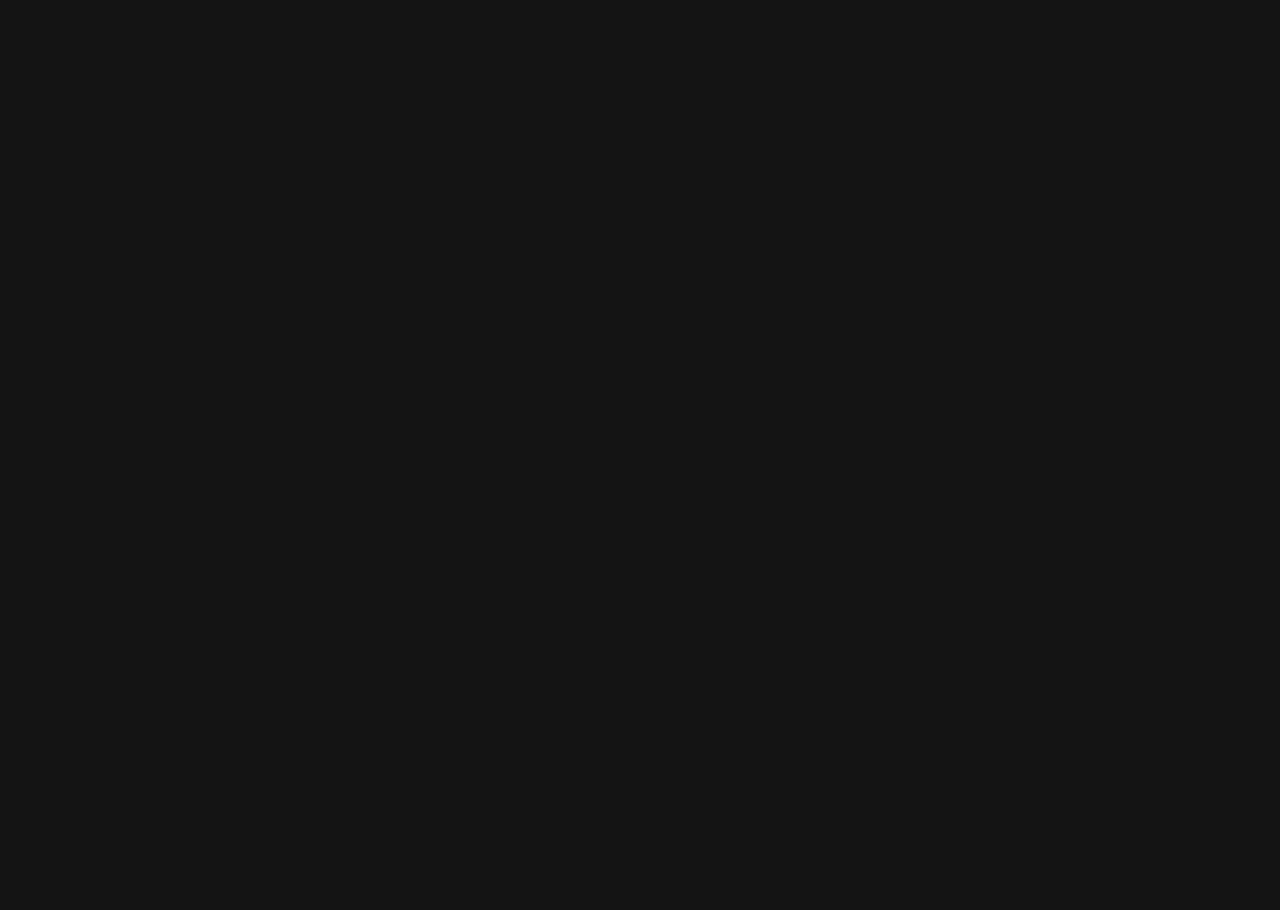
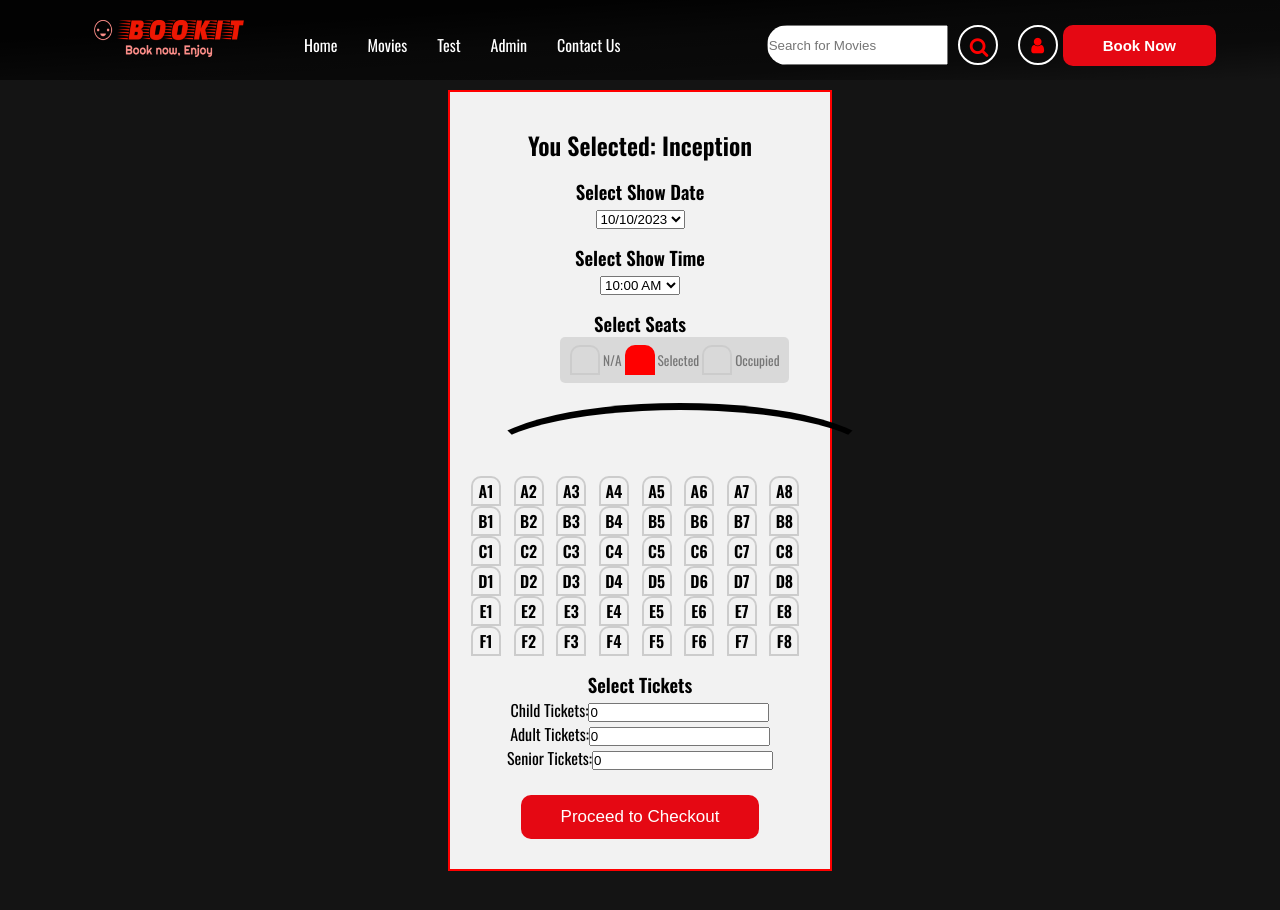
Before and after one commit to MenaceHecker/bookit, a React (Create React App) app: page /BookingPage in a window 1280 px wide. Before the commit this address had no page. Shown: the top 910 px of the page. Before the commit the page ends 800 px from the top, so only its background shows below. Built offline with nearby package versions, Linux system fonts and the light colour scheme.

Commit message:
BookingPage
Add BookingPage which allows user to select showday, showtime, seats, and tickets (based on age). Added BookingPage Route to App.jsx

```diff
--- a/src/App.jsx
+++ b/src/App.jsx
@@ -12,6 +12,7 @@
 import ManageMovies from "./Admin Pages/ManageMovies";
 import ManageUsers from "./Admin Pages/ManageUsers";
 import ManagePromotions from "./Admin Pages/ManagePromotions";
+import BookingPage from "./components/BookMovie/BookingPage";
 const App = () => {
   return (
     <>
@@ -29,6 +30,7 @@
           <Route exact path='/ManageMovies' element={<ManageMovies/>}/>
           <Route exact path='/ManageUsers' element={<ManageUsers/>}/>
           <Route exact path='/ManagePromotions' element={<ManagePromotions/>}/>
+          <Route exact path='/BookingPage' element={<BookingPage/>}/>
         </Routes>
     </>
   );
--- /dev/null
+++ b/src/components/BookMovie/AgeSelector.css
@@ -0,0 +1,4 @@
+.select_tickets_row {
+    display: flex;
+    flex-direction: column;
+}
--- /dev/null
+++ b/src/components/BookMovie/AgeSelector.jsx
@@ -0,0 +1,51 @@
+import React from 'react';
+import './AgeSelector.css'
+
+const AgeSelector = ({ selectedSeats, setSelectedTickets }) => {
+
+  const handleTicketSelect = (e) => {
+    const selectedValue = e.target.value;
+    setSelectedTickets(prevTickets => ({
+      ...prevTickets,
+      [selectedValue]: prevTickets[selectedValue] + 1
+    }));
+  };
+
+  return (
+    <div className="select_tickets_row">
+      <h3>Select Tickets</h3>
+      <label>
+        Child Tickets:
+        <input
+          type="number"
+          value={selectedSeats.child}
+          min="0"
+          onChange={handleTicketSelect}
+          name="child"
+        />
+      </label>
+      <label>
+        Adult Tickets:
+        <input
+          type="number"
+          value={selectedSeats.adult}
+          min="0"
+          onChange={handleTicketSelect}
+          name="adult"
+        />
+      </label>
+      <label>
+        Senior Tickets:
+        <input
+          type="number"
+          value={selectedSeats.senior}
+          min="0"
+          onChange={handleTicketSelect}
+          name="senior"
+        />
+      </label>
+    </div>
+  );
+};
+
+export default AgeSelector;
--- /dev/null
+++ b/src/components/BookMovie/BookMovie.css
@@ -0,0 +1,43 @@
+.book_movie_container {
+    background-color: #f2f2f2; /* Make off white */
+    border: 2px solid red;
+    padding: 20px; /* Add padding for spacing inside the container */
+    text-align: center; /* Center the content */
+    width: 30%;
+    height: 10%;
+    margin: auto;
+    margin-top: 10px;
+    margin-bottom: 100px;
+
+}
+
+.movie_detail {
+    margin-top:15px;
+    margin-bottom: 15px;
+}
+.show_day_selector {
+    margin-top:15px;
+    margin-bottom: 15px;
+}
+
+.show_time_selector {
+    margin-top:15px;
+    margin-bottom: 15px;
+}
+
+.seat_selector {
+    margin-top:15px;
+    margin-bottom: 15px;
+
+}
+
+.age_selector {
+    margin-top:15px;
+    margin-bottom: 15px;
+}
+
+.book_movie_button {
+    border-radius: 10px;
+    margin-top:10px;
+    margin-bottom: 10px;
+}
--- /dev/null
+++ b/src/components/BookMovie/BookMovie.jsx
@@ -0,0 +1,79 @@
+import React, { useState } from 'react';
+import MovieDetail from './MovieDetail';
+import ShowTimeSelector from './ShowTimeSelector';
+import SeatSelector from './SeatSelector';
+import AgeSelector from './AgeSelector';
+import ShowDateSelector from './ShowDateSelector';
+import './BookMovie.css';
+import { Link } from 'react-router-dom';
+
+const BookMovie = () => {
+  const [selectedMovie] = useState({ movieTitle: 'Inception' });
+  const [showDates] = useState([
+    '2023-10-10', // Assuming this is in YYYY-MM-DD format
+    '2023-10-11',
+    '2023-10-12',
+  ]);
+
+  const [selectedShowDate, setSelectedShowDate] = useState(showDates[0]); // Initialize selected show day
+  const [showTimes] = useState(['10:00 AM', '2:00 PM', '6:00 PM']);
+  const [selectedTime, setSelectedTime] = useState(showTimes[0]);
+
+  const rows = ['A', 'B', 'C', 'D', 'E', 'F'];
+  const columns = [1, 2, 3, 4, 5, 6, 7, 8];
+  const availableSeats = rows.flatMap(row => columns.map(col => `${row}${col}`));
+
+  const [selectedSeats, setSelectedSeats] = useState([]);
+
+  const [selectedTickets, setSelectedTickets] = useState({
+    child: 0,
+    adult: 0,
+    senior: 0,
+  });
+
+
+
+  const handleTimeSelect = (e) => {
+    setSelectedTime(e.target.value);
+  };
+
+  const handleShowDateSelect = (e) => {
+    setSelectedShowDate(e.target.value);
+  };
+
+  return (
+    <div className="book_movie_container">
+
+      <div className = "movie_detail">
+      <MovieDetail selectedMovie={selectedMovie} />
+      </div>
+
+      <div className = "show_day_selector">
+      <ShowDateSelector
+        showDates={showDates}
+        selectedShowDate={selectedShowDate}
+        handleShowDateSelect={handleShowDateSelect}
+      />
+      </div>
+
+      <div className = "show_time_selector">
+      <ShowTimeSelector showTimes={showTimes} selectedTime={selectedTime} handleTimeSelect={handleTimeSelect} />
+      </div>
+
+      <div className = "seat_selector">
+      <SeatSelector availableSeats={availableSeats} setSelectedSeats={setSelectedSeats} />
+      </div>
+
+      <div className = "age_selector" >
+      <AgeSelector selectedSeats={selectedTickets} setSelectedTickets={setSelectedTickets} /> {/** Change to Select tickets based on age: child, adult, senior */}
+      </div>
+
+      <Link to = "/Checkout">
+        <button className="book_movie_button">Proceed to Checkout</button>
+      </Link>
+
+    </div>
+  );
+};
+
+export default BookMovie;
--- /dev/null
+++ b/src/components/BookMovie/BookingPage.jsx
@@ -0,0 +1,16 @@
+import React from 'react';
+import BookMovie from './BookMovie';
+import Header from '../header/header';
+
+
+function BookingPage () {
+    return (
+        <div>
+            <Header/>
+            <BookMovie  />
+
+        </div>
+    );
+};
+
+export default BookingPage;
--- /dev/null
+++ b/src/components/BookMovie/MovieDetail.jsx
@@ -0,0 +1,12 @@
+import React from 'react';
+//Might just delete this
+const MovieDetail = ({ selectedMovie }) => {
+  return (
+    <div>
+      <h2>You Selected: {selectedMovie.movieTitle}</h2>
+
+    </div>
+  );
+};
+
+export default MovieDetail;
--- /dev/null
+++ b/src/components/BookMovie/SeatSelector.css
@@ -0,0 +1,76 @@
+.seat-container {
+    display: grid;
+    grid-template-columns: repeat(2, 1fr) repeat(4, 1fr) repeat(2, 1fr);
+   padding-left: 0px;
+   margin-left:0px;
+    column-gap: 1px;
+  }
+
+  .seat {
+
+    border: 2px solid #ccc;
+    display: flex;
+    justify-content: center;
+    align-items: center;
+    cursor: pointer;
+    font-weight: bold;
+    height: 30px;
+    width: 30px;
+
+    margin-left: 1px;
+    margin-right: 1px;
+
+    border-top-left-radius: 10px;
+    border-top-right-radius: 10px;
+  }
+
+
+
+  .seat.selected {
+    background-color: red;
+    border-color: red;
+    color: white;
+  }
+
+
+
+
+   .screen {
+    width: 400px;
+    height: 73px;
+    border: solid 7px #000;
+    margin-left:10px;
+    margin-top: 20px;
+    border-color: black transparent transparent transparent;
+    border-radius:  90%/100px 100px 6px 6px;
+    }
+
+    .showcase .seat:not(.occupied):hover {
+      cursor: default;
+      transform: scale(1);
+    }
+
+    .showcase {
+
+      display: flex;
+      justify-content: space-between;
+      list-style-type: none;
+      background: rgba(0,0,0,0.1);
+      padding: 8px;
+
+      border-radius: 5px;
+      color: #777;
+      margin-left: 90px;
+      width: min-content;
+    }
+    .showcase li {
+      display: flex;
+      align-items: center;
+      justify-content: center;
+      margin: 0 1px;
+    }
+
+    .showcase li small {
+      margin-left: 2px;
+
+    }
--- /dev/null
+++ b/src/components/BookMovie/SeatSelector.jsx
@@ -0,0 +1,52 @@
+import React, { useState } from 'react';
+import './SeatSelector.css'; // Assuming you have a CSS file named SeatSelector.css
+
+const SeatSelector = ({ availableSeats }) => {
+  const [selectedSeats, setSelectedSeats] = useState([]);
+
+  const handleSeatSelect = (seat) => {
+    setSelectedSeats(prevSeats =>
+      prevSeats.includes(seat)
+        ? prevSeats.filter(s => s !== seat)
+        : [...prevSeats, seat]
+    );
+  };
+
+  return (
+    <div>
+      <h3>Select Seats</h3>
+      <ul class="showcase">
+        <li>
+          <div class="seat"></div>
+          <small>N/A</small>
+        </li>
+
+        <li>
+          <div class="seat selected"></div>
+          <small>Selected</small>
+        </li>
+
+        <li>
+          <div class="seat occupied"></div>
+          <small>Occupied</small>
+        </li>
+
+      </ul>
+
+      <div className="screen"></div>
+      <div className="seat-container">
+        {availableSeats.map(seat => (
+          <div
+            key={seat}
+            className={`seat ${selectedSeats.includes(seat) ? 'selected' : ''}`}
+            onClick={() => handleSeatSelect(seat)}
+          >
+            {seat}
+          </div>
+        ))}
+      </div>
+    </div>
+  );
+};
+
+export default SeatSelector;
--- /dev/null
+++ b/src/components/BookMovie/ShowDateSelector.jsx
@@ -0,0 +1,18 @@
+import React from 'react';
+
+const ShowDaySelector = ({ showDates, selectedShowDate, handleShowDateSelect }) => {
+    return (
+      <div>
+        <h3>Select Show Date</h3>
+        <select value={selectedShowDate} onChange={handleShowDateSelect}>
+          {showDates.map(date => (
+            <option key={date} value={date}>
+              {new Date(date).toLocaleDateString()} {/* Format date as desired */}
+            </option>
+          ))}
+        </select>
+      </div>
+    );
+  };
+
+export default ShowDaySelector;
--- /dev/null
+++ b/src/components/BookMovie/ShowTimeSelector.jsx
@@ -0,0 +1,18 @@
+import React from 'react';
+
+const ShowTimeSelector = ({ showTimes, selectedTime, handleTimeSelect }) => {
+  return (
+    <div>
+      <h3>Select Show Time</h3>
+      <select value={selectedTime} onChange={handleTimeSelect}>
+        {showTimes.map(time => (
+          <option key={time} value={time}>
+            {time}
+          </option>
+        ))}
+      </select>
+    </div>
+  );
+};
+
+export default ShowTimeSelector;
```
